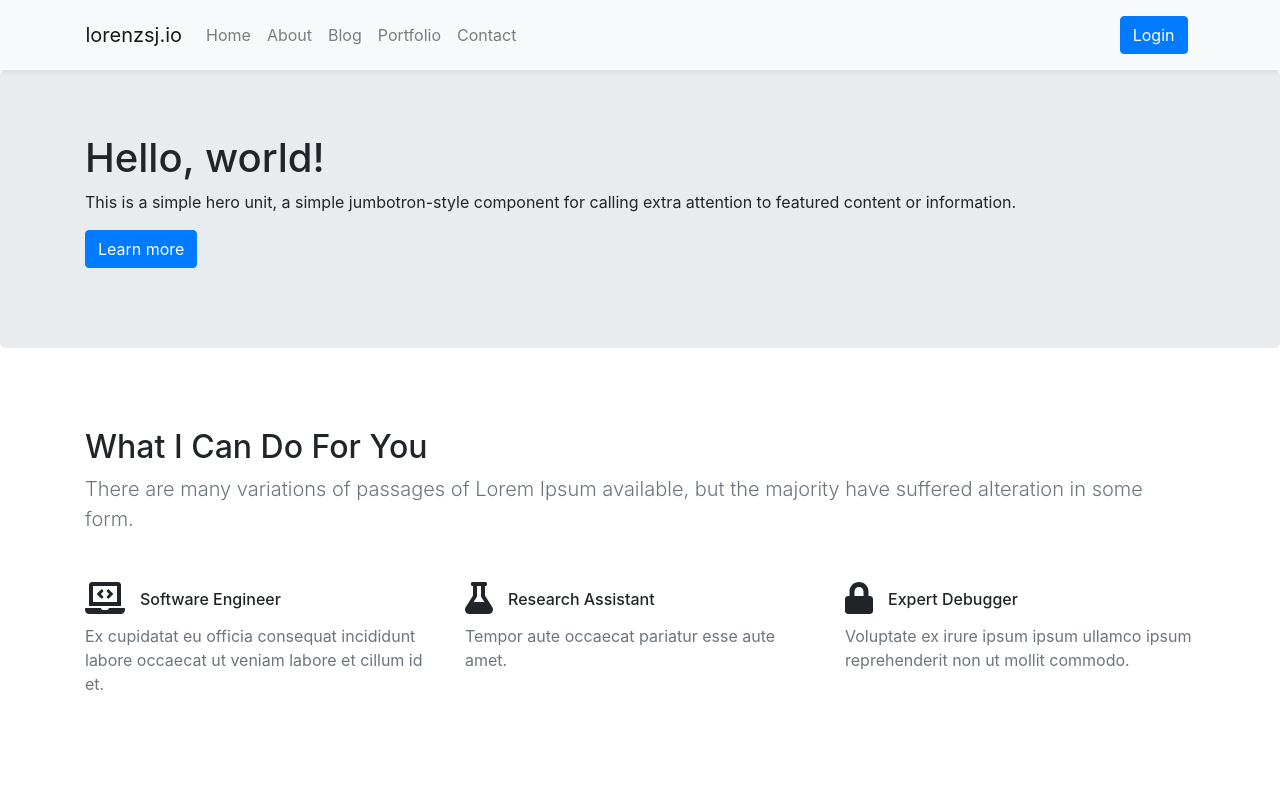
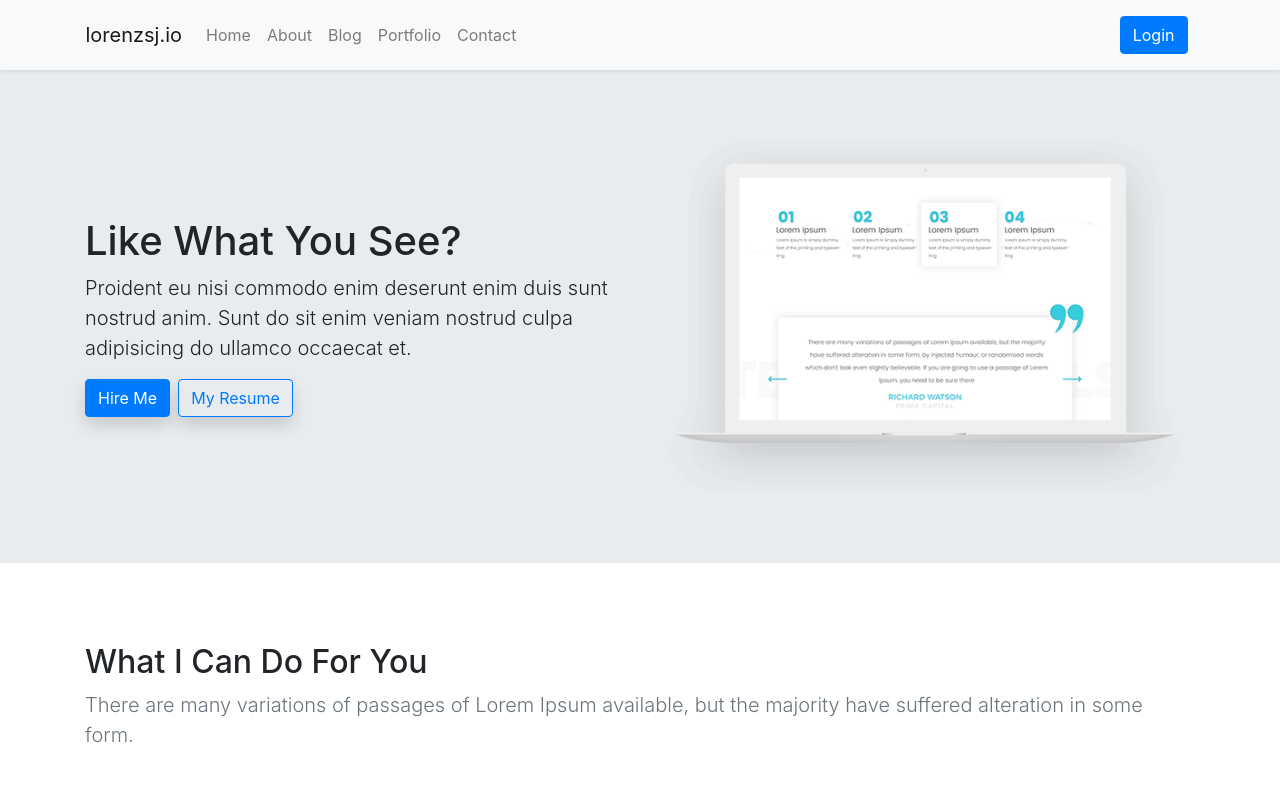
Before and after one commit to lorenzsj/lorenzsj, a React (Create React App) app in the folder app/: page / in a window 1280 px wide. Shown: the top 796 px of the page. Built offline with nearby package versions, Linux system fonts and the light colour scheme.

Commit message:
updated hero section to contain 2 columns

```diff
--- a/app/src/components/Hero.js
+++ b/app/src/components/Hero.js
@@ -5,18 +5,27 @@ import Jumbotron from 'react-bootstrap/Jumbotron';
 
 import './Hero.scss';
 
+import macbook from '../img/macbook.png';
+
 function Hero() {
   return (
-    <Jumbotron className="mb-0">
+    <Jumbotron fluid className="mb-0">
       <div className="container">
-        <h1>Hello, world!</h1>
-        <p>
-          This is a simple hero unit, a simple jumbotron-style component for calling
-          extra attention to featured content or information.
-        </p>
-        <p>
-          <Button variant="primary">Learn more</Button>
-        </p>
+      <div className="d-flex row align-items-center">
+          <div className="col-lg-6 order-2 order-lg-1">
+            <div>
+              <h1>Like What You See?</h1>
+              <p class="lead">Proident eu nisi commodo enim deserunt enim duis sunt nostrud anim. Sunt do sit enim veniam nostrud culpa adipisicing do ullamco occaecat et. </p>
+              <p className="mb-0">
+                <Button className="mr-2 shadow" variant="primary">Hire Me</Button>
+                <Button className="mr-2 shadow" variant="outline-primary">My Resume</Button>
+              </p>
+            </div>
+          </div>
+          <div className="col-lg-6 order-1 order-lg-2">
+            <img src={macbook} alt="..." class="img-fluid"/>
+          </div>
+        </div>
       </div>
     </Jumbotron>
   );
```
Also changed, not shown: app/src/dummy_data.json (+16 -16 lines).
